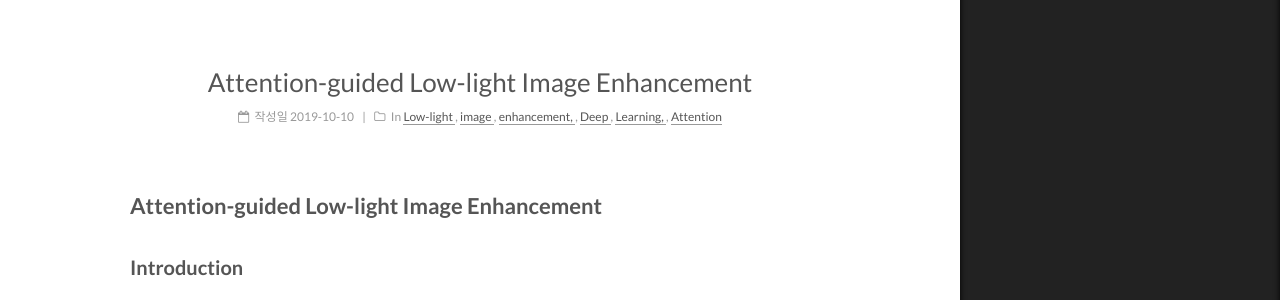
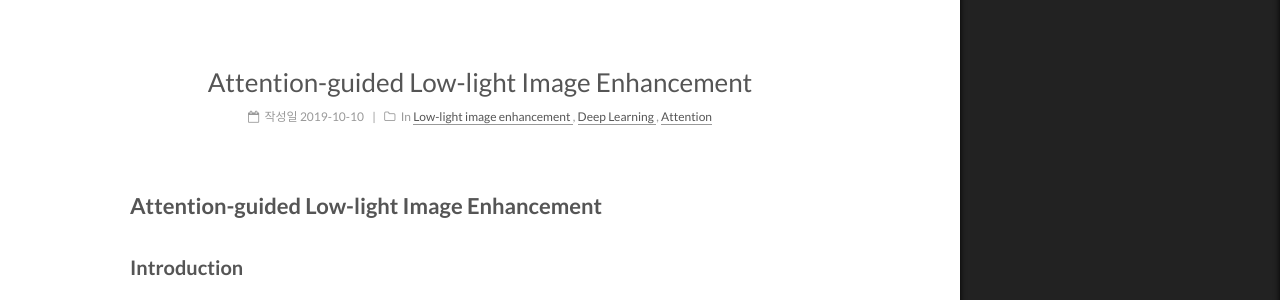
Before and after one commit to CH-Improc/ch-improc.github.io, a Jekyll site: the page built from _posts/2019-10-10-attention-guided-low-light-enhancement.md, in a window 1280 px wide. Shown: the part 278-578 px from the top of the page. Built offline with Jekyll 4.4.1, drawn with Linux system fonts in a browser that asks for light colours; formulas are drawn with MathJax 3.

```diff
--- a/_posts/2019-10-10-attention-guided-low-light-enhancement.md
+++ b/_posts/2019-10-10-attention-guided-low-light-enhancement.md
@@ -1,7 +1,10 @@
 ---
 title: Attention-guided Low-light Image Enhancement
 description:
-categories: Low-light image enhancement, Deep Learning, Attention
+categories:
+- Low-light image enhancement
+- Deep Learning
+- Attention
 tags:
 -
 ---
```
